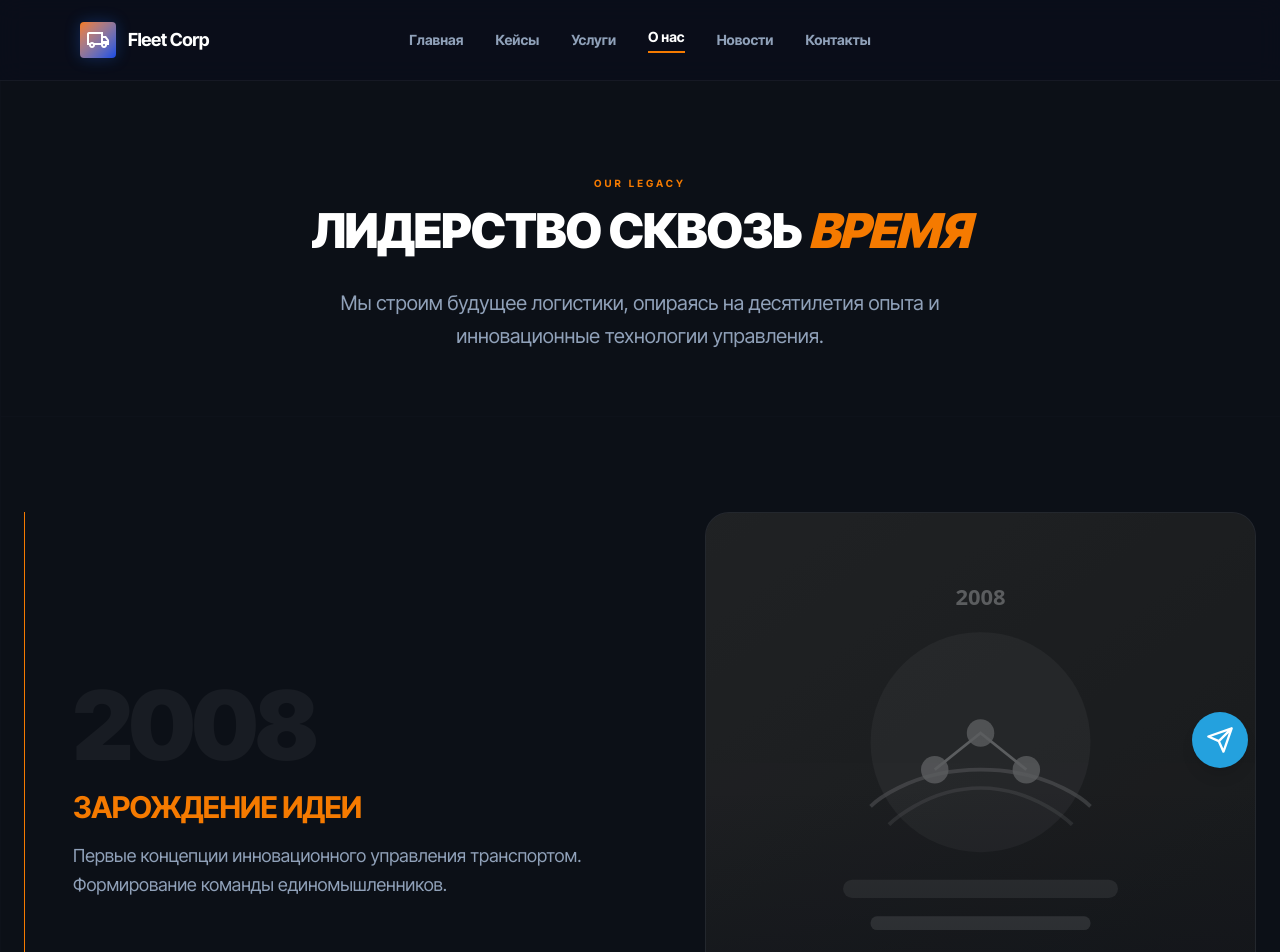
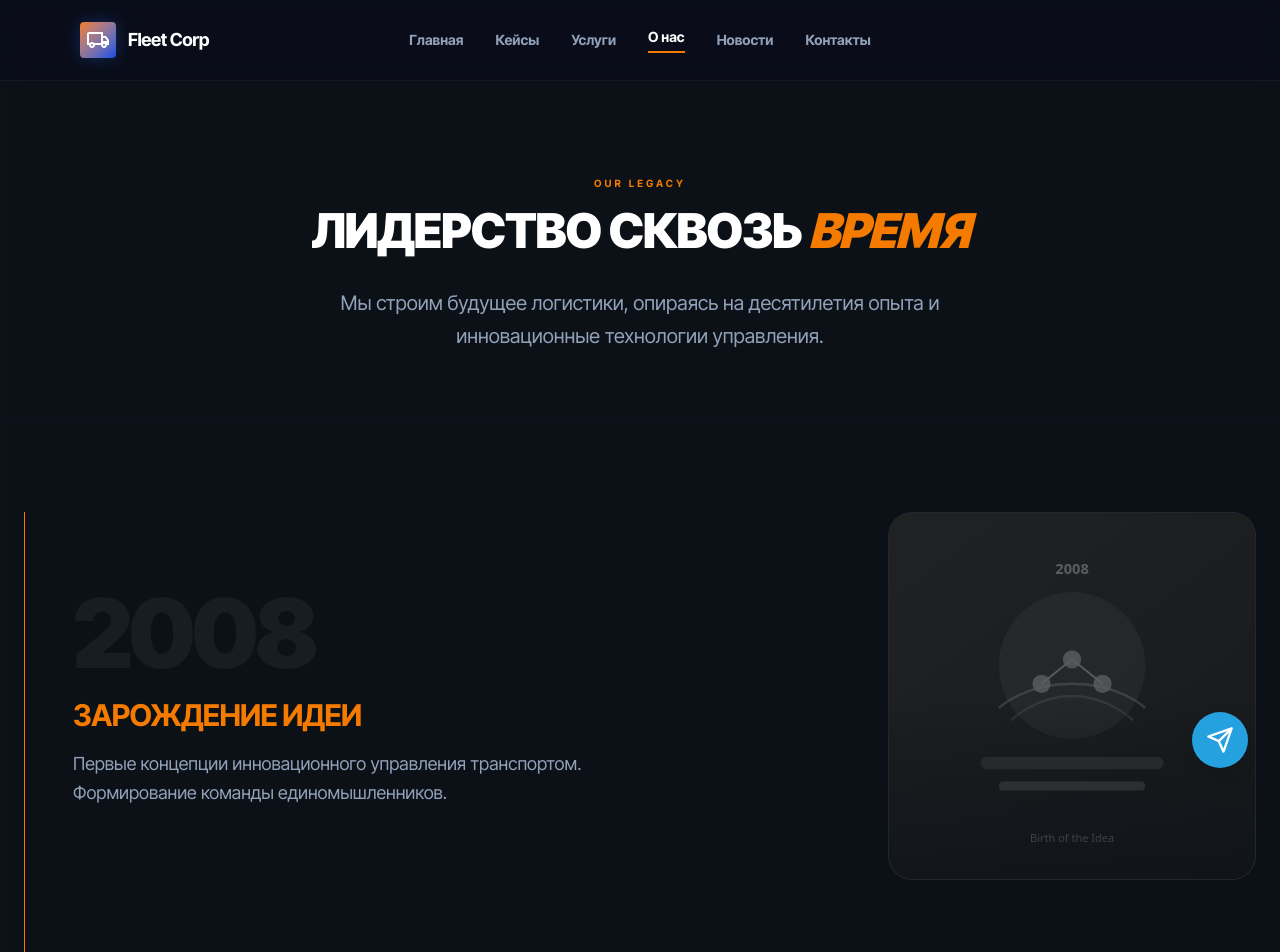
Before and after one commit to Vlad575oa/ResursTrans_2, a Next.js app: page /about in a window 1280 px wide. Shown: the top 952 px of the page. Built offline with nearby package versions, Linux system fonts and the light colour scheme; a web font is replaced by a local one.

Commit message:
style: reduce timeline image sizes on About Us page for better balance

```diff
--- a/src/components/sections/HistoryTimeline.tsx
+++ b/src/components/sections/HistoryTimeline.tsx
@@ -52,7 +52,7 @@ export const HistoryTimeline = () => {
                             viewport={{ margin: "-10%", once: true }}
                             className="flex flex-col lg:flex-row gap-8 lg:gap-20 items-start lg:items-center"
                         >
-                            <div className="flex-1 w-full order-2 lg:order-1">
+                            <div className="flex-[2] w-full order-2 lg:order-1">
                                 <div className="text-6xl md:text-8xl font-black text-white/5 font-mono tracking-tighter mb-4">
                                     {item.year}
                                 </div>
@@ -64,7 +64,7 @@ export const HistoryTimeline = () => {
                                 </p>
                             </div>
 
-                            <div className="flex-1 w-full order-1 lg:order-2">
+                            <div className="flex-1 w-full order-1 lg:order-2 max-w-sm mx-auto lg:mx-0">
                                 <div className="relative aspect-video lg:aspect-square overflow-hidden rounded-3xl border border-white/5 bg-white/5 group">
                                     <Image
                                         src={item.image}
```
